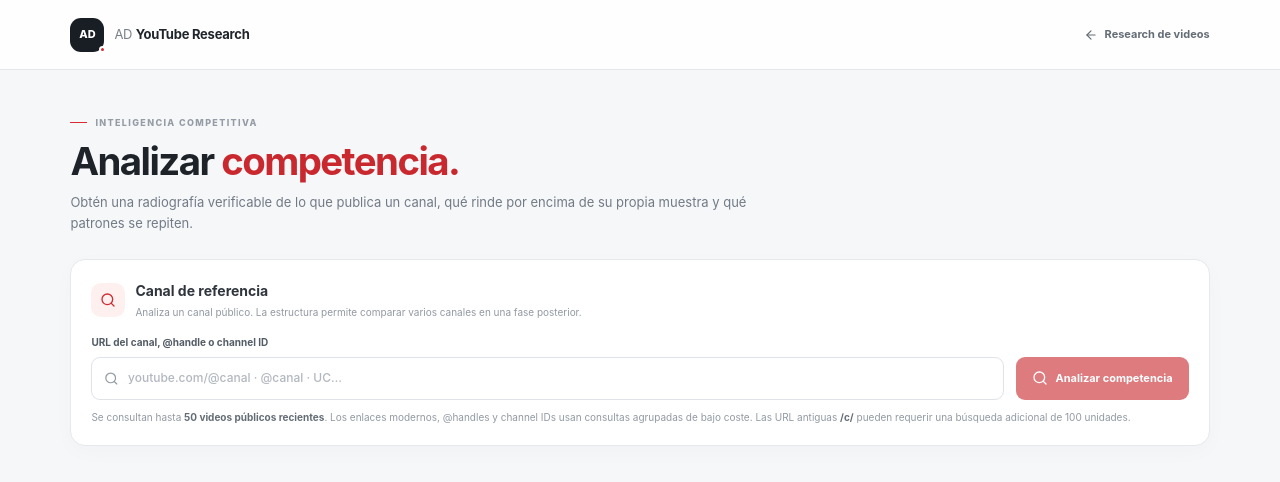
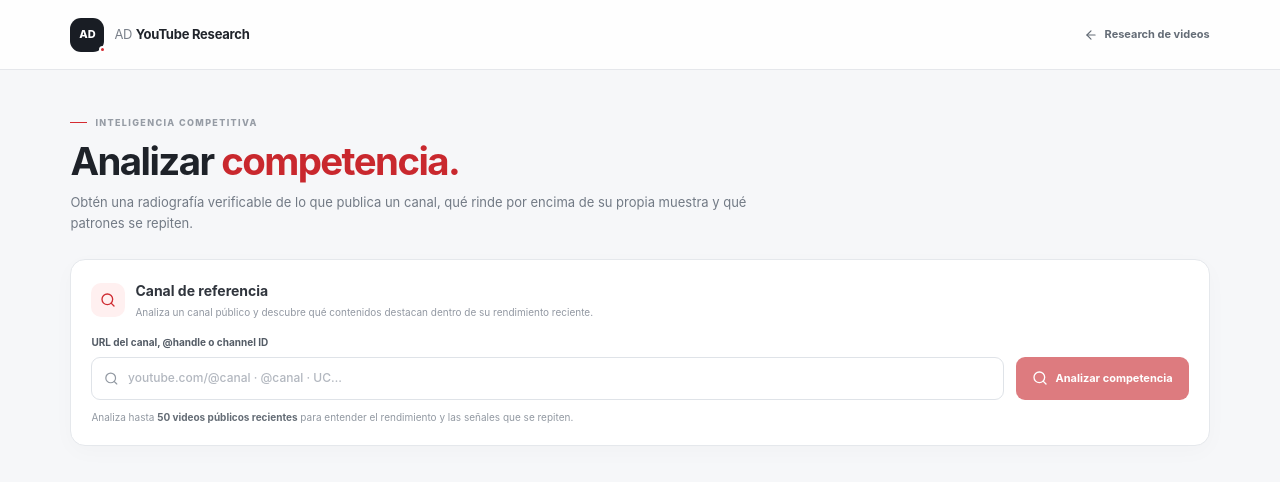
Before and after one commit to adproduccionesmiami-jpg/AD-YouTube-Research, a Next.js app: page /competencia in a window 1280 px wide. Shown: the top 482 px of the page. Built offline with nearby package versions, Linux system fonts and the light colour scheme.

Commit message:
refactor: remove internal product copy from client UI

```diff
--- a/src/components/competitor/CompetitorAnalyzer.tsx
+++ b/src/components/competitor/CompetitorAnalyzer.tsx
@@ -35,7 +35,7 @@ export default function CompetitorAnalyzer() {
       setSortBy("views");
     } catch {
       setReport(null);
-      setError({ code: "NETWORK_ERROR", message: "No se pudo conectar con el servidor. Comprueba la conexión e inténtalo de nuevo." });
+      setError({ code: "NETWORK_ERROR", message: "No se pudo completar el análisis. Comprueba la conexión e inténtalo de nuevo." });
     } finally {
       setIsLoading(false);
     }
@@ -46,7 +46,7 @@ export default function CompetitorAnalyzer() {
       <section className={styles.formCard} aria-labelledby="competitor-form-heading">
         <div className={styles.formHeading}>
           <span className={styles.formIcon}><Search size={16} /></span>
-          <div><h2 id="competitor-form-heading">Canal de referencia</h2><p>Analiza un canal público. La estructura permite comparar varios canales en una fase posterior.</p></div>
+          <div><h2 id="competitor-form-heading">Canal de referencia</h2><p>Analiza un canal público y descubre qué contenidos destacan dentro de su rendimiento reciente.</p></div>
         </div>
         <form onSubmit={handleSubmit}>
           <div className={styles.formRow}>
@@ -59,7 +59,7 @@ export default function CompetitorAnalyzer() {
               {isLoading ? "Analizando canal…" : "Analizar competencia"}
             </button>
           </div>
-          <p className={styles.formHint}>Se consultan hasta <strong>50 videos públicos recientes</strong>. Los enlaces modernos, @handles y channel IDs usan consultas agrupadas de bajo coste. Las URL antiguas <strong>/c/</strong> pueden requerir una búsqueda adicional de 100 unidades.</p>
+          <p className={styles.formHint}>Analiza hasta <strong>50 videos públicos recientes</strong> para entender el rendimiento y las señales que se repiten.</p>
         </form>
         {error && <div className={styles.errorBox} role="alert"><AlertTriangle size={15} /><span><strong>{error.code ?? "ERROR"}:</strong> {error.message ?? "No se pudo completar el análisis."}</span></div>}
       </section>
```
